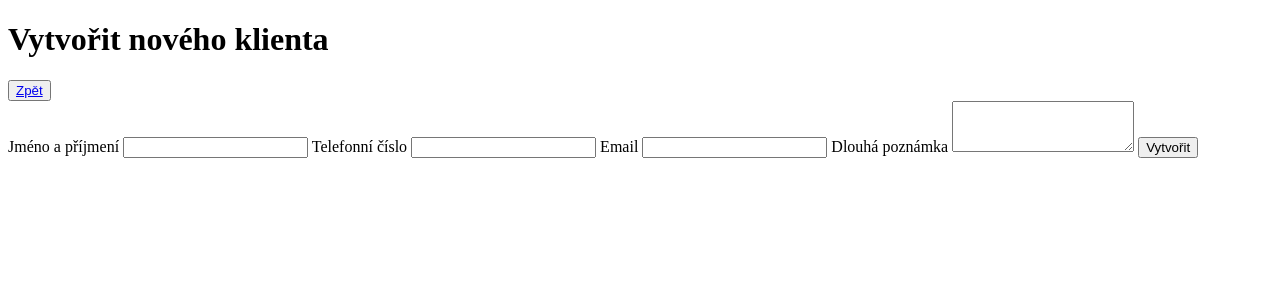
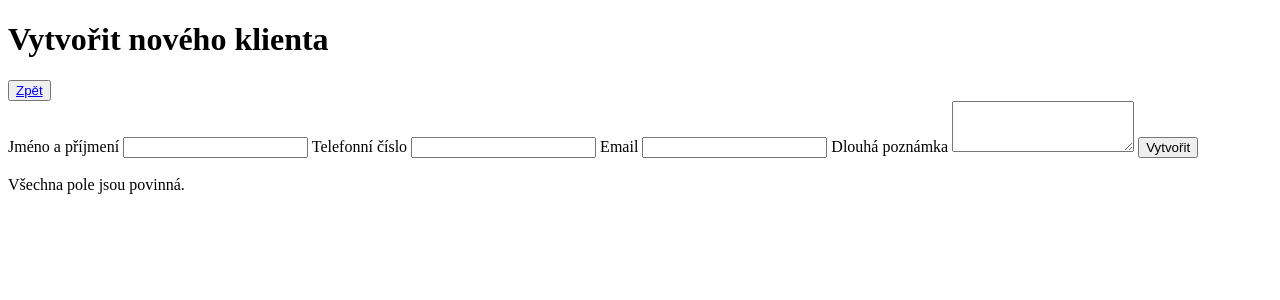
Before and after one commit to PeeTee12/blueghost-developer-test, a PHP site: page /identifikator-kontaktu.php in a window 1280 px wide. Shown: the top 300 px of the page. Run offline with PHP 8.4, Linux system fonts and the light colour scheme.

Commit message:
Added message about required fields.

```diff
--- a/identifikator-kontaktu.php
+++ b/identifikator-kontaktu.php
@@ -41,5 +41,7 @@ if (isset($_GET['id'])) {
       }
     ?>
   </form>
+<br>
+<span>Všechna pole jsou povinná.</span>
 </body>
 </html>
```
